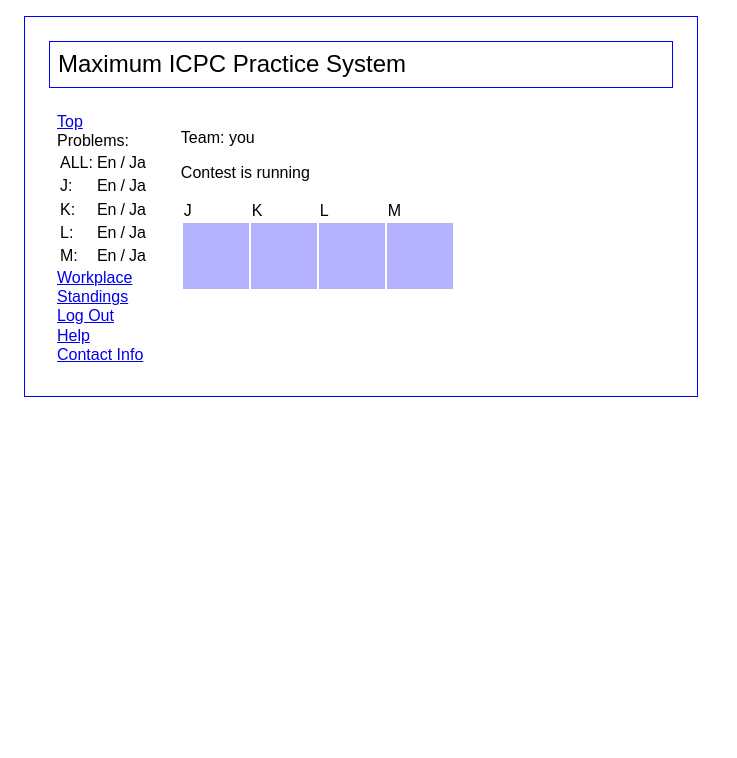
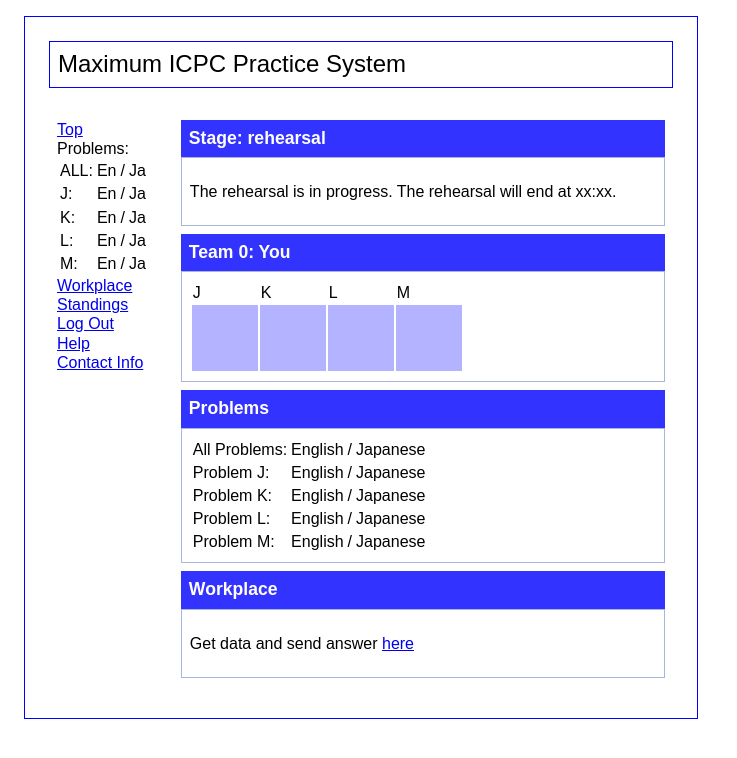
Before and after one commit to saitamau-maximum/icpc-prelim-system, a React (Create React App) app: page /top in a window 1280 px wide. Shown: the top 758 px of the page, without its empty margins (0-737 px from the left). Built offline with nearby package versions, Linux system fonts and the light colour scheme.

Commit message:
feat: create top

```diff
--- a/src/pages/top.tsx
+++ b/src/pages/top.tsx
@@ -1,11 +1,15 @@
+import { Link } from "react-router-dom";
+
 import "./top.css";
+import Section from "../components/section";
 
 export default function top() {
   return (
     <>
-      <p>Team: you</p>
-      <p>Contest is running</p>
-      <div>
+      <Section title="Stage: rehearsal">
+        <p>The rehearsal is in progress. The rehearsal will end at xx:xx.</p>
+      </Section>
+      <Section title="Team 0: You">
         <table>
           <tbody>
             <tr>
@@ -22,7 +26,48 @@ export default function top() {
             </tr>
           </tbody>
         </table>
-      </div>
+      </Section>
+      <Section title="Problems">
+        <table>
+          <tbody>
+            <tr>
+              <td>All Problems:</td>
+              <td>English</td>
+              <td>/</td>
+              <td>Japanese</td>
+            </tr>
+            <tr>
+              <td>Problem J:</td>
+              <td>English</td>
+              <td>/</td>
+              <td>Japanese</td>
+            </tr>
+            <tr>
+              <td>Problem K:</td>
+              <td>English</td>
+              <td>/</td>
+              <td>Japanese</td>
+            </tr>
+            <tr>
+              <td>Problem L:</td>
+              <td>English</td>
+              <td>/</td>
+              <td>Japanese</td>
+            </tr>
+            <tr>
+              <td>Problem M:</td>
+              <td>English</td>
+              <td>/</td>
+              <td>Japanese</td>
+            </tr>
+          </tbody>
+        </table>
+      </Section>
+      <Section title="Workplace">
+        <p>
+          Get data and send answer <Link to="/workplace">here</Link>
+        </p>
+      </Section>
     </>
   );
 }
```
